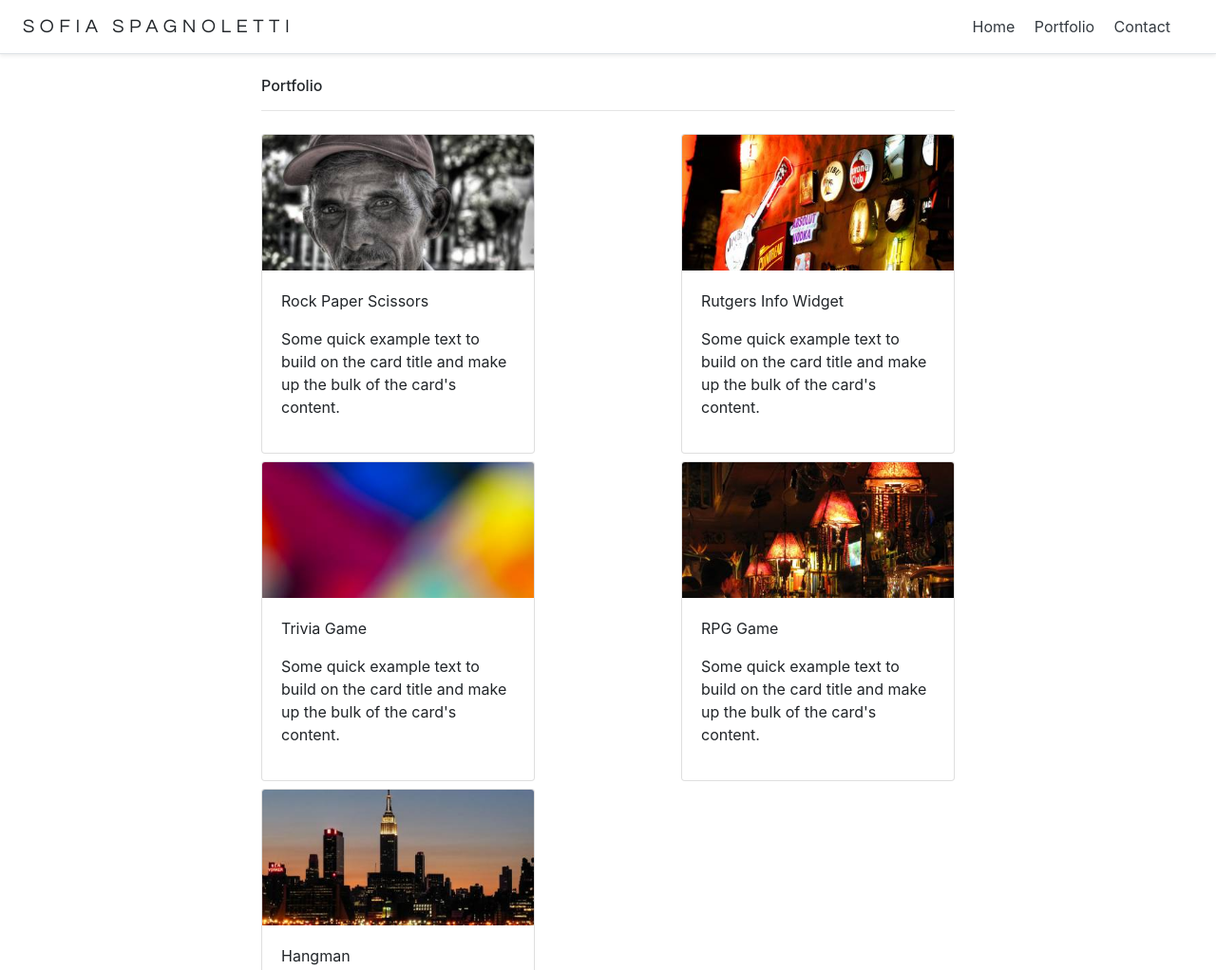
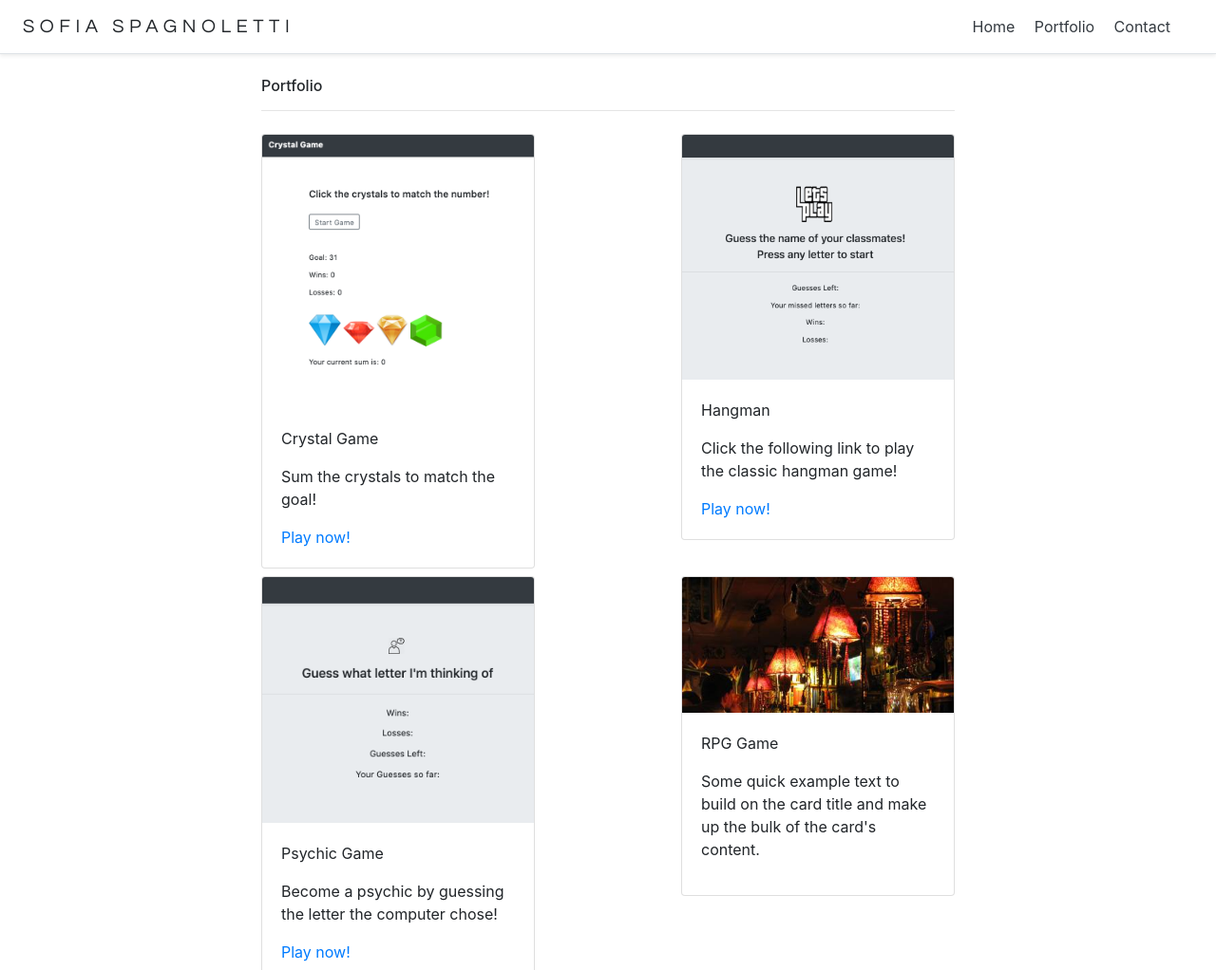
Before and after one commit to sofiaspagnoletti/bootstrap-portfolio, a plain HTML site: page portfolio.html in a window 1280 px wide. Shown: the top 1022 px of the page at 95% size. Drawn offline with nearby package versions, Linux system fonts and the light colour scheme.

Commit message:
updating porfolio

```diff
--- a/portfolio.html
+++ b/portfolio.html
@@ -56,19 +56,21 @@
         <div class="row mt-2 mb-2">
             <div class="col-8 offset-2">
                 <div class="card float-left" style="width: 18rem;">
-                    <img src="assets/images/pic1.jpeg" class="card-img-top" alt="Rock Paper Scissors">
+                    <img src="assets/images/crystalgame.jpg" class="card-img-top" alt="Rock Paper Scissors">
                     <div class="card-body">
-                        <p class="card-text">Rock Paper Scissors </p>
-                        <p>Some quick example text to build on the card title and make up the bulk of
-                            the card's content.</p>
+                        <p class="card-text">Crystal Game </p>
+                        <p>Sum the crystals to match the goal! </p>
+                        <a href="https://sofiaspagnoletti.github.io/unit-4-game/" target="_blank" class="card-link">Play
+                            now!</a>
                     </div>
                 </div>
                 <div class="card float-right" style="width: 18rem;">
-                    <img src="assets/images/pic2.jpeg" class="card-img-top" alt="Rutgers Info Widget">
+                    <img src="assets/images/hangman.jpg" class="card-img-top" alt="Rutgers Info Widget">
                     <div class="card-body">
-                        <p class="card-text"> Rutgers Info Widget </p>
-                        <p>Some quick example text to build on the card title and make up the bulk of
-                            the card's content.</p>
+                        <p class="card-text">Hangman </p>
+                        <p>Click the following link to play the classic hangman game! </p>
+                        <a href="https://sofiaspagnoletti.github.io/WordGuessGame/" target="_blank"
+                            class="card-link">Play now!</a>
                     </div>
                 </div>
 
@@ -78,11 +80,12 @@
         <div class="row mt-2 mb-2">
             <div class="col-8 offset-2">
                 <div class="card float-left" style="width: 18rem;">
-                    <img src="assets/images/pic3.jpeg" class="card-img-top" alt="Trivia Game">
+                    <img src="assets/images/psychicgame.jpg" class="card-img-top" alt="Rutgers Info Widget">
                     <div class="card-body">
-                        <p class="card-text">Trivia Game </p>
-                        <p>Some quick example text to build on the card title and make up the bulk of
-                            the card's content.</p>
+                        <p class="card-text">Psychic Game </p>
+                        <p> Become a psychic by guessing the letter the computer chose! </p>
+                        <a href="https://sofiaspagnoletti.github.io/Psychic-Game/" target="_blank"
+                            class="card-link">Play now!</a>
                     </div>
                 </div>
                 <div class="card float-right" style="width: 18rem;">
```
Also changed, not shown: assets/images/crystalgame.jpg (added), assets/images/hangman.jpg (added), assets/images/psychicgame.jpg (added). Lines whose indentation alone changed are shown as unchanged.
